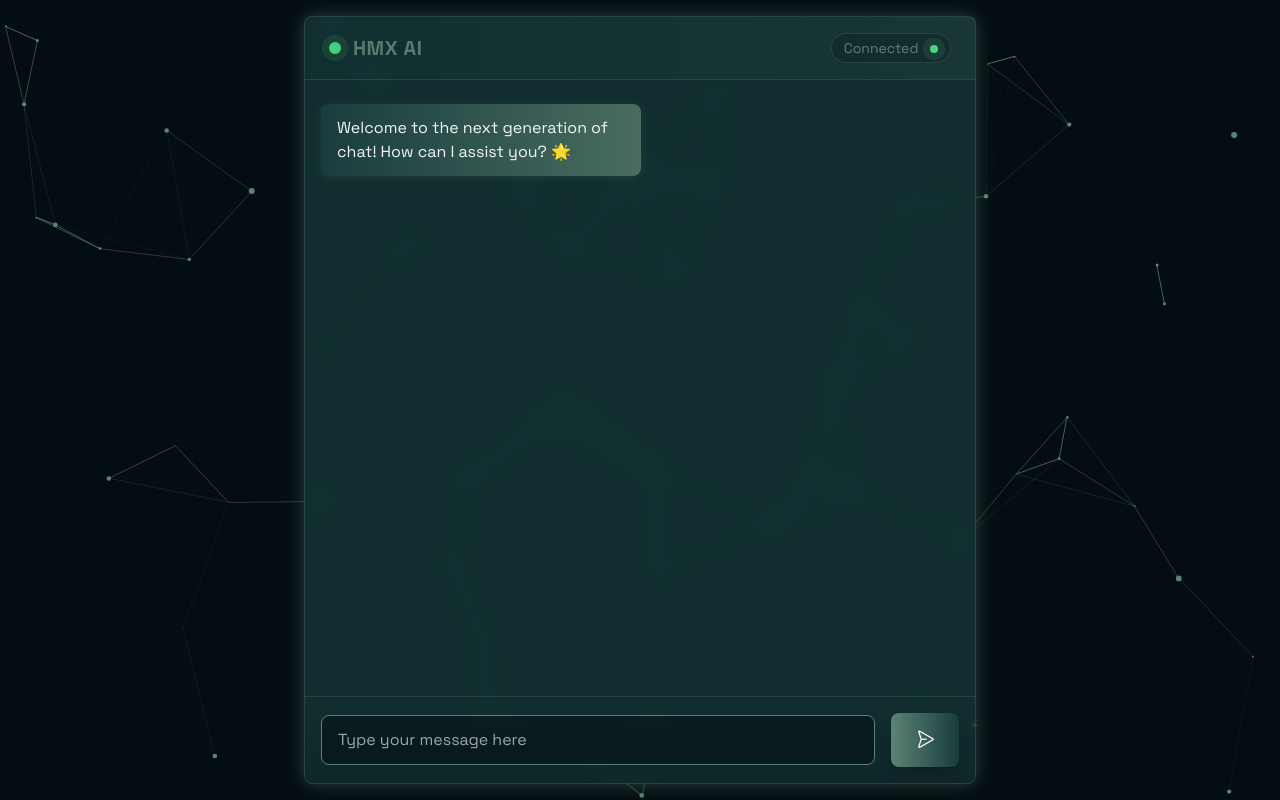
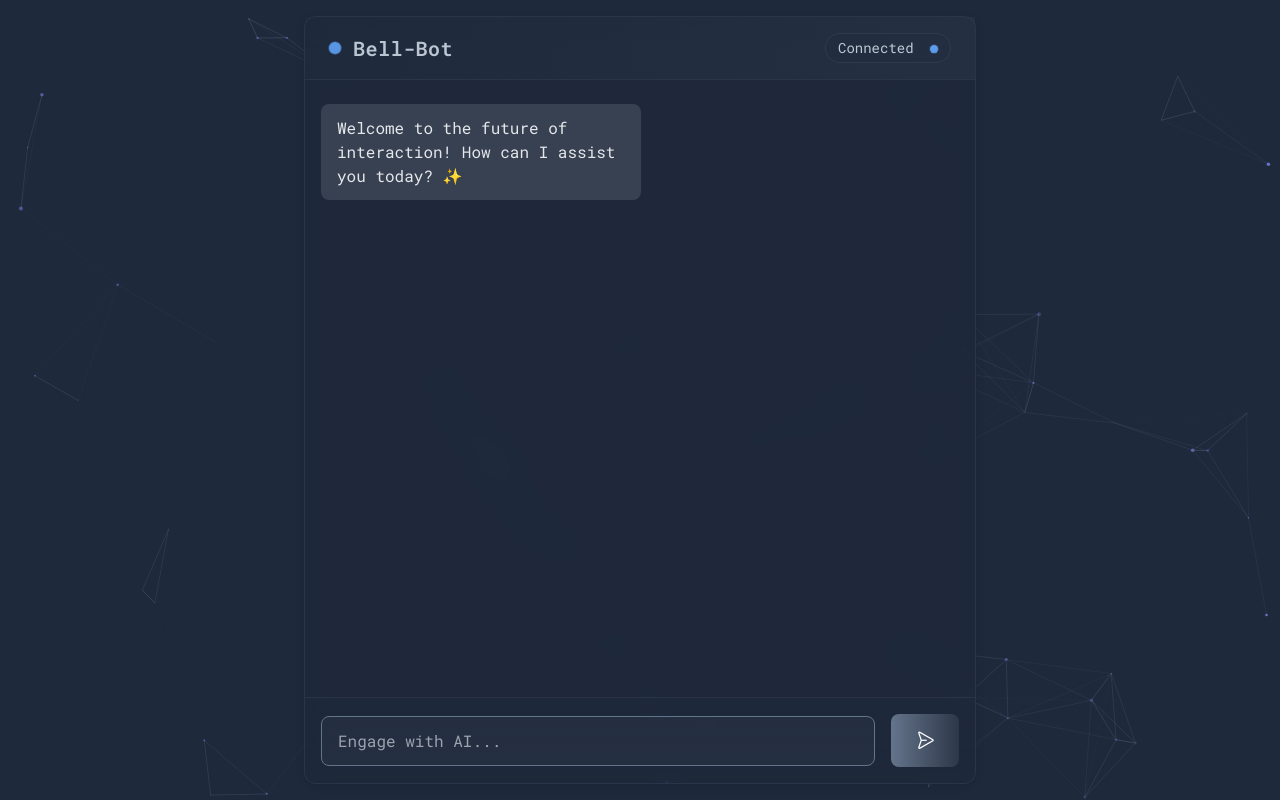
Before and after one commit to Gajendra-001/Bell-Bot, a Django app: page / in a window 1280 px wide. Run offline with Django 4.2, Linux system fonts and the light colour scheme; some libraries are stand-ins or nearby versions.

Commit message:
first commit

```diff
--- a/chat/templates/index.html
+++ b/chat/templates/index.html
@@ -3,99 +3,110 @@
 <head>
     <meta charset="UTF-8">
     <meta name="viewport" content="width=device-width, initial-scale=1.0">
-    <title>HMX-Chatbot</title>
+    <title>Bell-Bot</title>
     <script src="https://cdn.tailwindcss.com"></script>
     <script src="https://cdn.jsdelivr.net/npm/particles.js@2.0.0/particles.min.js"></script>
-    <link href="https://fonts.googleapis.com/css2?family=Space+Grotesk:wght@300;400;500;600;700&display=swap" rel="stylesheet">
+    <link href="https://fonts.googleapis.com/css2?family=Roboto+Mono:wght@300;400;500;600;700&display=swap" rel="stylesheet">
     <link href="https://unpkg.com/@phosphor-icons/web@2.0.3/src/regular/style.css" rel="stylesheet">
-
-</head>
+    <link rel="stylesheet" href="https://cdnjs.cloudflare.com/ajax/libs/animate.css/4.1.1/animate.min.css" />
     <style>
-.font-space-grotesk {
-    font-family: 'Space Grotesk', sans-serif;
+        .font-roboto-mono {
+            font-family: 'Roboto Mono', monospace;
         }
 
-/* Glass Container */
+        /* Futuristic Glass Container */
         .glass-container {
-    background: rgba(24, 61, 61, 0.7);
-    backdrop-filter: blur(10px);
-    border: 1px solid rgba(92, 131, 116, 0.3);
+            background: rgba(30, 41, 59, 0.7); /* Darker background */
+            backdrop-filter: blur(12px);
+            border: 1px solid rgba(71, 85, 105, 0.3); /* Darker border */
+            box-shadow: 0 8px 32px 0 rgba(31, 38, 135, 0.37); /* Deeper shadow */
         }
 
-/* Custom Scrollbar */
+        /* Modern Scrollbar */
         .custom-scrollbar::-webkit-scrollbar {
-    width: 6px;
+            width: 8px;
         }
 
         .custom-scrollbar::-webkit-scrollbar-track {
-    background: rgba(4, 13, 18, 0.3);
+            background: rgba(20, 27, 38, 0.3); /* Darker track */
         }
 
         .custom-scrollbar::-webkit-scrollbar-thumb {
-    background: #5C8374;
-    border-radius: 3px;
+            background: #64748B; /* Cool gray thumb */
+            border-radius: 4px;
         }
 
-/* Neon Shadow Effects */
-.shadow-neon {
-    box-shadow: 0 0 15px rgba(92, 131, 116, 0.3),
-                0 0 30px rgba(92, 131, 116, 0.2);
+        .custom-scrollbar::-webkit-scrollbar-thumb:hover {
+            background: #4A5568;
         }
 
-.shadow-glow {
-    box-shadow: 0 2px 10px rgba(92, 131, 116, 0.2);
+        /* Subtle Shadow Effects */
+        .shadow-subtle {
+            box-shadow: 0 2px 8px rgba(0, 0, 0, 0.1);
         }
 
-/* Message Animations */
-.message-animation {
-    animation: messageSlide 0.3s ease-out forwards;
-    opacity: 0;
-    transform: translateY(20px);
+        .shadow-interactive:hover {
+            box-shadow: 0 4px 12px rgba(0, 0, 0, 0.15);
+            transform: translateY(-1px);
         }
 
-@keyframes messageSlide {
-    to {
+        /* Animated Messages */
+        .message-enter {
+            opacity: 0;
+            transform: translateY(10px);
+        }
+
+        .message-enter-active {
             opacity: 1;
             transform: translateY(0);
+            transition: opacity 200ms ease-out, transform 200ms ease-out;
+        }
+
+        .message-leave-to {
+            opacity: 0;
+            transform: translateY(-10px);
+            transition: opacity 200ms ease-in, transform 200ms ease-in;
+        }
+
+        /* Modern Typing Indicator */
+        .typing-dot-modern {
+            width: 10px;
+            height: 10px;
+            background: #818CF8; /* Soft blue */
+            border-radius: 50%;
+            animation: typingModern 1.4s infinite ease-in-out;
+        }
+
+        .typing-dot-modern:nth-child(1) { animation-delay: 0s; }
+        .typing-dot-modern:nth-child(2) { animation-delay: 0.2s; }
+        .typing-dot-modern:nth-child(3) { animation-delay: 0.4s; }
+
+        @keyframes typingModern {
+            0%, 60%, 100% {
+                transform: scale(1);
+            }
+            30% {
+                transform: scale(1.3);
             }
         }
 
-/* Typing Indicator */
-.typing-dot {
-    width: 8px;
-    height: 8px;
-    background:rgb(96, 142, 124);
-    border-radius: 50%;
-    animation: typingAnimation 1.4s infinite ease-in-out;
+        /* Subtle Pulse Animation */
+        .pulse-subtle {
+            animation: pulseSubtle 2s infinite;
         }
 
-.typing-dot:nth-child(1) { animation-delay: 0s; }
-.typing-dot:nth-child(2) { animation-delay: 0.2s; }
-.typing-dot:nth-child(3) { animation-delay: 0.4s; }
-
-@keyframes typingAnimation {
-    0%, 60%, 100% {
-        transform: translateY(0);
+        @keyframes pulseSubtle {
+            0% {
+                opacity: 0.8;
+                transform: scale(1);
             }
-    30% {
-        transform: translateY(-10px);
-    }
-}
-
-/* Pulse Animation */
-.pulse-animation {
-    animation: pulse 2s infinite;
-}
-
-@keyframes pulse {
-    0% {
-        box-shadow: 0 0 0 0 rgba(74, 222, 128, 0.4);
-    }
-    70% {
-        box-shadow: 0 0 0 10px rgba(74, 222, 128, 0);
+            50% {
+                opacity: 1;
+                transform: scale(1.05);
             }
             100% {
-        box-shadow: 0 0 0 0 rgba(74, 222, 128, 0);
+                opacity: 0.8;
+                transform: scale(1);
             }
         }
 
@@ -109,52 +120,44 @@
         }
     </style>
 
-<body class="bg-[#040D12] flex items-center justify-center h-screen p-4 font-space-grotesk overflow-hidden">
-    <!-- Enhanced Particle Background -->
+<body class="bg-[#1E293B] flex items-center justify-center h-screen p-4 font-roboto-mono overflow-hidden">
     <div id="particles-js" class="fixed inset-0 z-0"></div>
 
-    <!-- Main Container with Advanced Glass Effect -->
-    <div class="flex flex-col w-full max-w-2xl h-full glass-container rounded-lg shadow-neon z-10">
-        <!-- Futuristic Header -->
-        <div class="px-6 py-4 border-b border-[#5C8374]/30 flex items-center justify-between relative overflow-hidden">
+    <div class="flex flex-col w-full max-w-2xl h-full glass-container rounded-xl shadow-subtle z-10 animate__animated animate__fadeIn">
+        <div class="px-6 py-4 border-b border-[#4A5568]/30 flex items-center justify-between relative overflow-hidden">
             <div class="flex items-center space-x-3">
-                <div class="w-3 h-3 bg-green-400 rounded-full pulse-animation"></div>
-                <h1 class="text-[#5C8374] text-xl font-bold tracking-wide">HMX AI</h1>
+                <div class="w-3 h-3 bg-blue-400 rounded-full pulse-subtle"></div>
+                <h1 class="text-[#CBD5E0] text-xl font-semibold tracking-wide">Bell-Bot</h1>
             </div>
             <div class="flex items-center space-x-2">
-                <div class="text-[#5C8374] text-sm bg-[#040D12]/30 px-3 py-1 rounded-full border border-[#5C8374]/30">
-                    Connected <span class="inline-block w-2 h-2 bg-green-400 rounded-full ml-2 pulse-animation"></span>
+                <div class="text-[#CBD5E0] text-sm bg-[#1E293B]/30 px-3 py-1 rounded-full border border-[#4A5568]/30">
+                    Connected <span class="inline-block w-2 h-2 bg-blue-400 rounded-full ml-2 pulse-subtle"></span>
                 </div>
             </div>
-            <!-- Animated Header Background -->
-            <div class="absolute inset-0 bg-gradient-to-r from-[#183D3D]/10 to-[#5C8374]/10 pointer-events-none"></div>
+            <div class="absolute inset-0 bg-gradient-to-r from-[#2D3748]/10 to-[#64748B]/10 pointer-events-none"></div>
         </div>
 
-        <!-- Enhanced Chat Box -->
         <div id="chat-box" class="flex-grow p-4 overflow-y-auto space-y-4 custom-scrollbar">
-            <!-- Welcome Message with 3D Effect -->
-            <div class="flex justify-start message-animation">
-                <div class="message bot-message my-2 py-3 px-4 max-w-xs rounded-lg bg-gradient-to-r from-[#183D3D] to-[#4a6d60] text-gray-100 shadow-glow transform hover:scale-102 transition-all duration-300">
-                    Welcome to the next generation of chat! How can I assist you? 🌟
+            <div class="flex justify-start animate__animated animate__fadeInUp">
+                <div class="message bot-message my-2 py-3 px-4 max-w-xs rounded-lg bg-[#374151] text-gray-200 shadow-interactive transition-all duration-200">
+                    Welcome to the future of interaction! How can I assist you today? ✨
                 </div>
             </div>
         </div>
 
-        <!-- Advanced Typing Indicator -->
         <div id="typing-indicator" class="hidden px-6 py-2">
-            <div class="flex space-x-2 items-center text-[#5C8374] bg-[#040D12]/30 rounded-full px-4 py-2 w-fit">
-                <div class="typing-dot"></div>
-                <div class="typing-dot"></div>
-                <div class="typing-dot"></div>
+            <div class="flex space-x-2 items-center text-[#818CF8] bg-[#1E293B]/30 rounded-full px-4 py-2 w-fit">
+                <div class="typing-dot-modern"></div>
+                <div class="typing-dot-modern"></div>
+                <div class="typing-dot-modern"></div>
             </div>
         </div>
 
-        <!-- Futuristic Input Area -->
-        <div class="flex items-center p-4 space-x-4 border-t border-[#5C8374]/30 bg-gradient-to-b from-transparent to-[#040D12]/20">
-            <input type="text" id="user-input" placeholder="Type your message here"
-                class="flex-grow px-4 py-3 text-white bg-[#040D12]/50 rounded-lg border border-[#5C8374] focus:outline-none focus:ring-2 focus:ring-[#5C8374] transition-all duration-300">
+        <div class="flex items-center p-4 space-x-4 border-t border-[#4A5568]/30 bg-gradient-to-b from-transparent to-[#1E293B]/20">
+            <input type="text" id="user-input" placeholder="Engage with AI..."
+                class="flex-grow px-4 py-3 text-gray-300 bg-[#2D3748]/50 rounded-lg border border-[#64748B] focus:outline-none focus:ring-2 focus:ring-[#818CF8] transition-all duration-300 shadow-interactive">
             <button id="send-btn" onclick="handleButton()"
-                class="px-6 py-3 text-white bg-gradient-to-r from-[#5C8374] to-[#183D3D] hover:from-[#4a6d60] hover:to-[#132d2d] rounded-lg shadow-lg focus:outline-none transform hover:scale-105 transition-all duration-300">
+                class="px-6 py-3 text-white bg-gradient-to-r from-[#64748B] to-[#2D3748] hover:from-[#4A5568] hover:to-[#1A202C] rounded-lg shadow-interactive focus:outline-none transform transition-all duration-200">
                 <i id="button-icon" class="ph ph-paper-plane-right text-xl"></i>
             </button>
         </div>
@@ -165,17 +168,20 @@
         const sendBtn = document.getElementById('send-btn');
         const buttonIcon = document.getElementById('button-icon');
         const typingIndicator = document.getElementById('typing-indicator');
+        const chatBox = document.getElementById('chat-box');
         let currentEventSource = null;
         let isStreaming = false;
 
         function toggleInputState(disable) {
             userInput.disabled = disable;
             if (disable) {
-                buttonIcon.className = 'ph ph-stop-circle text-xl';
-                sendBtn.classList.add('bg-red-500');
+                buttonIcon.className = 'ph ph-stop-circle text-xl animate__animated animate__pulse animate__infinite';
+                sendBtn.classList.add('bg-red-500', 'hover:bg-red-600');
+                sendBtn.classList.remove('from-[#64748B]', 'to-[#2D3748]', 'hover:from-[#4A5568]', 'hover:to-[#1A202C]');
             } else {
                 buttonIcon.className = 'ph ph-paper-plane-right text-xl';
-                sendBtn.classList.remove('bg-red-500');
+                sendBtn.classList.remove('bg-red-500', 'hover:bg-red-600', 'animate__animated', 'animate__pulse', 'animate__infinite');
+                sendBtn.classList.add('from-[#64748B]', 'to-[#2D3748]', 'hover:from-[#4A5568]', 'hover:to-[#1A202C]');
             }
         }
 
@@ -201,10 +207,9 @@
             const message = userInput.value.trim();
             if (message === '') return;
 
-            // Close any existing EventSource
             stopStreaming();
 
-            displayMessage(message, 'user-message', 'justify-end', 'bg-gradient-to-r from-[#5C8374] to-[#183D3D]');
+            displayMessage(message, 'user-message', 'justify-end', 'bg-[#4A5568]');
 
             isStreaming = true;
             toggleInputState(true);
@@ -212,12 +217,12 @@
             typingIndicator.classList.remove('hidden');
 
             const messageWrapper = document.createElement('div');
-            messageWrapper.className = `flex justify-start message-animation`;
+            messageWrapper.className = `flex justify-start animate__animated animate__fadeInUp`;
             const messageDiv = document.createElement('div');
-            messageDiv.className = `message bot-message my-2 py-3 px-4 max-w-xs rounded-lg bg-gradient-to-r from-[#183D3D] to-[#4a6d60] text-gray-100 shadow-glow`;
+            messageDiv.className = `message bot-message my-2 py-3 px-4 max-w-xs rounded-lg bg-[#374151] text-gray-200 shadow-interactive transition-all duration-200`;
 
             messageWrapper.appendChild(messageDiv);
-            document.getElementById('chat-box').appendChild(messageWrapper);
+            chatBox.appendChild(messageWrapper);
             smoothScrollToBottom();
 
             try {
@@ -234,20 +239,21 @@
 
                 currentEventSource.onerror = function() {
                     stopStreaming();
+                    displayBotMessage('Error connecting to the server.');
                 };
             } catch (error) {
                 console.error('Error:', error);
                 stopStreaming();
+                displayBotMessage('An unexpected error occurred.');
             }
         }
 
         function displayMessage(message, className, justifyClass, bgClass) {
-            const chatBox = document.getElementById('chat-box');
             const messageWrapper = document.createElement('div');
-            messageWrapper.className = `flex ${justifyClass} message-animation`;
+            messageWrapper.className = `flex ${justifyClass} animate__animated animate__fadeInUp`;
 
             const messageDiv = document.createElement('div');
-            messageDiv.className = `message ${className} my-2 py-3 px-4 max-w-xs rounded-lg ${bgClass} shadow-glow`;
+            messageDiv.className = `message ${className} my-2 py-3 px-4 max-w-xs rounded-lg ${bgClass} text-gray-200 shadow-interactive transition-all duration-200`;
             messageDiv.textContent = message;
 
             messageWrapper.appendChild(messageDiv);
@@ -255,8 +261,18 @@
             smoothScrollToBottom();
         }
 
+        function displayBotMessage(text) {
+            const messageWrapper = document.createElement('div');
+            messageWrapper.className = `flex justify-start animate__animated animate__fadeInUp`;
+            const messageDiv = document.createElement('div');
+            messageDiv.className = `message bot-message my-2 py-3 px-4 max-w-xs rounded-lg bg-[#374151] text-gray-200 shadow-interactive transition-all duration-200`;
+            messageDiv.textContent = text;
+            messageWrapper.appendChild(messageDiv);
+            chatBox.appendChild(messageWrapper);
+            smoothScrollToBottom();
+        }
+
         function smoothScrollToBottom() {
-            const chatBox = document.getElementById('chat-box');
             chatBox.scrollTo({
                 top: chatBox.scrollHeight,
                 behavior: 'smooth'
@@ -283,38 +299,38 @@
             particlesJS('particles-js', {
                 particles: {
                     number: {
-                value: 50,
+                        value: 60,
                         density: {
                             enable: true,
                             value_area: 800
                         }
                     },
                     color: {
-                value: '#5C8374'
+                        value: '#818CF8'
                     },
                     shape: {
                         type: 'circle'
                     },
                     opacity: {
-                value: 1,
-                random: false
+                        value: 0.8,
+                        random: true
                     },
                     size: {
-                value: 3,
+                        value: 2,
                         random: true
                     },
                     line_linked: {
                         enable: true,
                         distance: 150,
-                color: '#5C8374',
-                opacity: 1,
+                        color: '#64748B',
+                        opacity: 0.4,
                         width: 1
                     },
                     move: {
                         enable: true,
-                speed: 2,
+                        speed: 1,
                         direction: 'none',
-                random: false,
+                        random: true,
                         straight: false,
                         out_mode: 'out',
                         bounce: false
@@ -327,46 +343,27 @@
                             enable: true,
                             mode: 'grab'
                         },
+                        onclick: {
+                            enable: true,
+                            mode: 'push'
+                        },
                         resize: true
                     },
                     modes: {
                         grab: {
                             distance: 140,
                             line_linked: {
-                        opacity: 1.5
+                                opacity: 1
                             }
+                        },
+                        push: {
+                            particles_nb: 4
                         }
                     }
                 },
                 retina_detect: true
             });
         }
-
-// Add smooth hover effects to interactive elements
-document.querySelectorAll('button, input').forEach(element => {
-    element.addEventListener('mouseover', function() {
-        this.style.transition = 'all 0.3s ease';
-    });
-});
-
-// Smooth appearance for new messages
-function animateMessage(element) {
-    element.style.opacity = '0';
-    element.style.transform = 'translateY(20px)';
-
-    setTimeout(() => {
-        element.style.opacity = '1';
-        element.style.transform = 'translateY(0)';
-    }, 100);
-}
-
-// Initialize animations when document is ready
-document.addEventListener('DOMContentLoaded', function() {
-    // Add animation to existing messages
-    document.querySelectorAll('.message').forEach(message => {
-        message.classList.add('message-animation');
-    });
-});
     </script>
 </body>
 </html>
--- a/chat/views.py
+++ b/chat/views.py
@@ -7,7 +7,7 @@ def index(request):
 
 def stream_with_ollama(prompt):
     process = subprocess.Popen(
-        ['wsl', '-d', 'Ubuntu', '--exec', 'ollama', 'run', 'gemma:2b', prompt],
+        ['wsl', '-u', 'gajendra', '--exec', 'ollama', 'run', 'gemma:2b', prompt],
         stdout=subprocess.PIPE,
         stderr=subprocess.PIPE,
         text=True,
--- /dev/null
+++ b/requirements.txt
@@ -0,0 +1,4 @@
+asgiref==3.8.1
+Django==5.2
+sqlparse==0.5.3
+tzdata==2025.2
```
Also changed, not shown: README.md (added), db.sqlite3 (added). Lines whose indentation alone changed are shown as unchanged.
